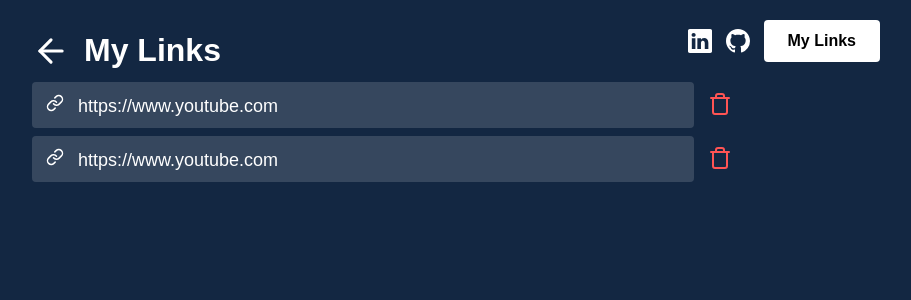
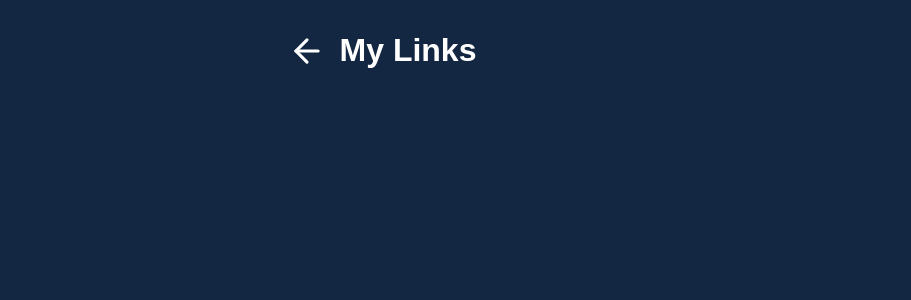
Before and after one commit to joaocorner/mylink, a React (Create React App) app: page /links in a window 1280 px wide. Shown: the top 300 px of the page, without its empty margins (258-1169 px from the left). Built offline with nearby package versions, Linux system fonts and the light colour scheme.

Commit message:
added function to show saved links

```diff
--- a/src/pages/Links/index.js
+++ b/src/pages/Links/index.js
@@ -1,10 +1,35 @@
+import { useState, useEffect } from 'react';
 import './links.css';
 import { FiArrowLeft, FiLink, FiTrash } from 'react-icons/fi';
 import { Link } from 'react-router-dom';
 
+import { getLinksSave } from '../services/storeLinks';
+
 import Menu from '../../components/Menu';
 
 export default function Links() {
+
+  const [myLinks, setMyLinks] = useState([]);
+
+  const [data, setData] = useState({});
+  const [showModal, setShowModal] = useState(false);
+
+
+  useEffect(() => {
+    async function getLinks() {
+      const result = await getLinksSave('@shortLinks');
+
+      if (result.length === 0) {//if there are no links saved, return
+        console.log('No links stored');
+      }
+
+      setMyLinks(result);
+    }
+
+    getLinks();
+
+  }, []);
+
   return (
     <div className='links-container'>
       <div className='links-header'>
@@ -14,27 +39,19 @@ export default function Links() {
         <h1>My Links</h1>
       </div>
 
-      <div className='links-item'>
+      {myLinks.map(link => (
+        <div
+          key={link.id}
+          className='links-item'>
           <button className='link'>
             <FiLink size={18} color='#fff' />
-          https://www.youtube.com
+            {link.long_url}
           </button>
           <button className='link-delete'>
             <FiTrash size={24} color='#ff5454' />
           </button>
         </div>
-      <div className='links-item'>
-        <button className='link'>
-          <FiLink size={18} color='#fff' />
-          https://www.youtube.com
-        </button>
-        <button className='link-delete'>
-          <FiTrash size={24} color='#ff5454' />
-        </button>
-      </div>
-
-      <Menu/>
-
+      ))}
     </div>
   )
 }
```
Lines whose indentation alone changed are shown as unchanged.
